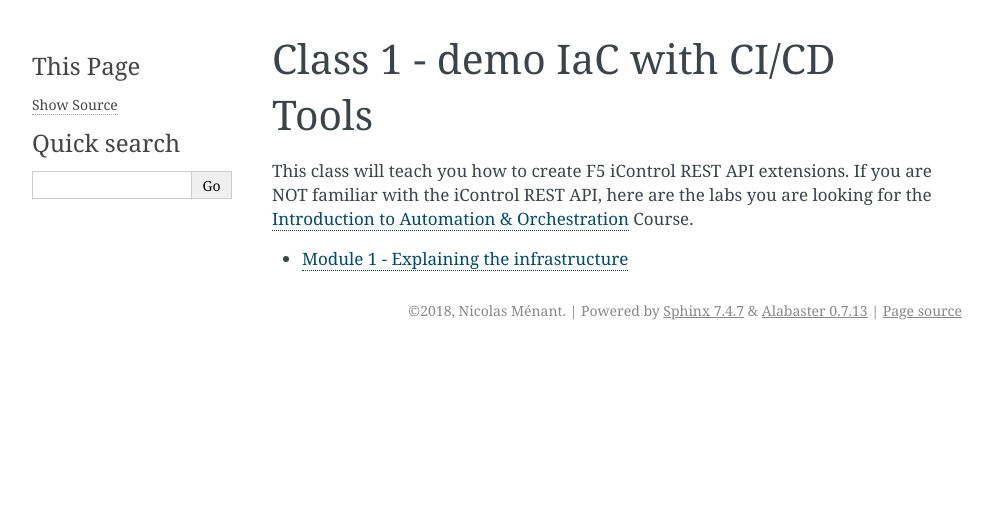
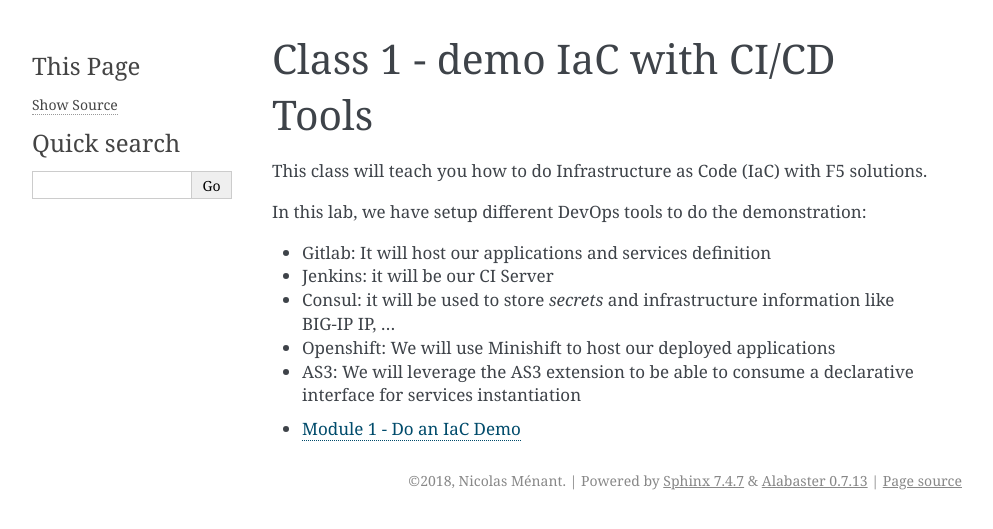
Before and after one commit to nmenant/ci-cd-env-setup, a Sphinx documentation site: the page built from docs/class1/class1.rst, in a window 1280 px wide. Shown: the top 529 px of the page, without its empty margins (148-1141 px from the left). Built offline with Sphinx 7.4.7, drawn with Linux system fonts in a browser that asks for light colours.

```diff
--- a/docs/class1/class1.rst
+++ b/docs/class1/class1.rst
@@ -2,12 +2,15 @@
 Class 1 - demo IaC with CI/CD Tools
 ***********************************
 
+This class will teach you how to do Infrastructure as Code (IaC) with F5 solutions.
 
-This class will teach you how to create F5 iControl REST API extensions. If you
-are NOT familiar with the iControl REST API, here are the labs you are looking
-for the `Introduction to Automation & Orchestration
-<http://clouddocs.f5.com/training/community/programmability/html/class1/class1.html>`_
-Course.
+In this lab, we have setup different DevOps tools to do the demonstration:
+
+* Gitlab: It will host our applications and services definition
+* Jenkins: it will be our CI Server
+* Consul: it will be used to store *secrets* and infrastructure information like BIG-IP IP, ...
+* Openshift: We will use Minishift to host our deployed applications
+* AS3: We will leverage the AS3 extension to be able to consume a declarative interface for services instantiation
 
 
 .. toctree::
```
Also changed, not shown: docs/class1/module1/module1.rst (+42 -6 lines), docs/_static/class1/module1/img001.png (added), docs/_static/class1/module1/img002.png (added), 2 other files.
